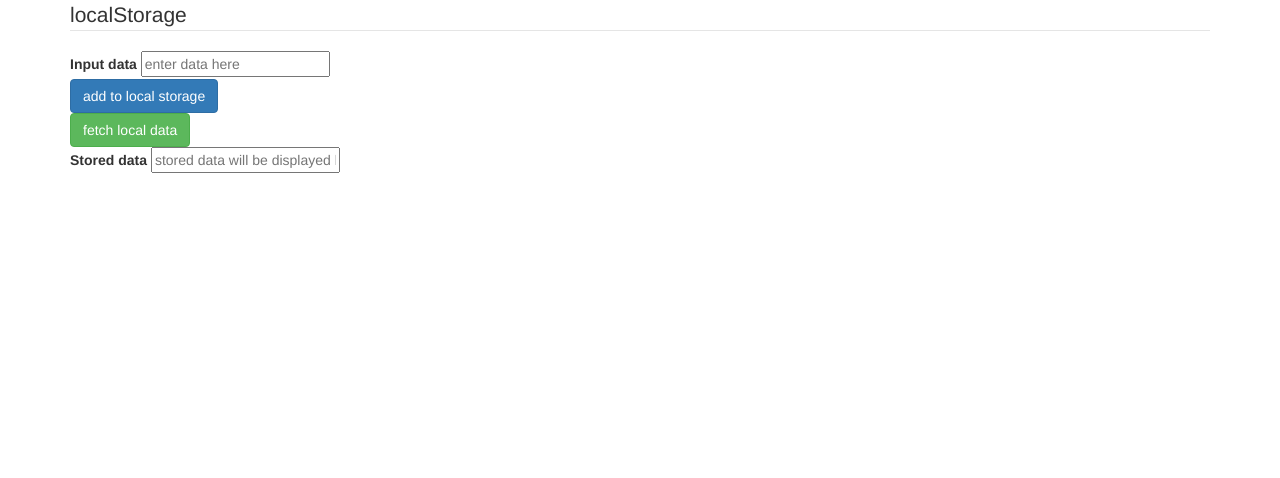
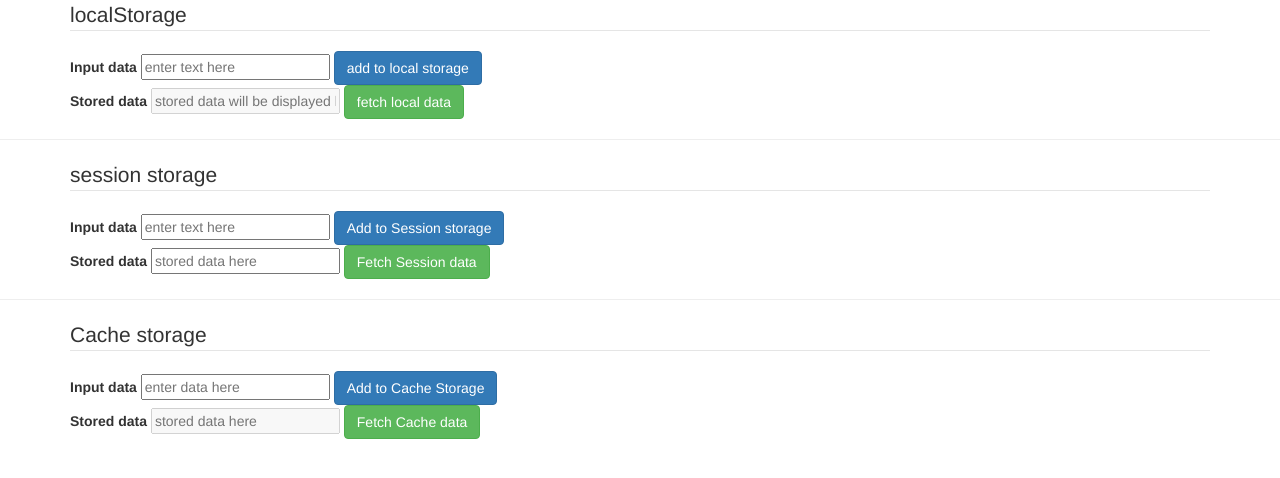
Before and after one commit to hi-manshu-kumar/Browser-Storage, a plain HTML site: page index.html in a window 1280 px wide. Drawn offline with nearby package versions, Linux system fonts and the light colour scheme.

Commit message:
session storage done

```diff
--- a/assets/index.js
+++ b/assets/index.js
@@ -6,6 +6,12 @@ function bindEvents(){
     // window.getElementById('add').addEventListener("click", storeLocal);
     document.getElementById('add').addEventListener("click", storeLocal);
     document.getElementById('fetch').addEventListener("click", fetchLocal);
+
+    document.getElementById("addS").addEventListener("click", storeSession);
+    document.getElementById("fetchS").addEventListener("click", fetchSession);
+
+    document.getElementById("addC").addEventListener("click", storeCache);
+    document.getElementById("fetchS").addEventListener("click", fetchCache);
 }
 
 function storeLocal(){
@@ -20,3 +26,16 @@ function fetchLocal(){
     // var inputFeild =
     document.getElementById("outputtxt").value = localStorage.myvalue;
 }
+
+function storeSession(){
+    console.log("session storing data");
+    var temp = document.getElementById("inputtxtS").value;
+
+    sessionStorage.myvalue = temp ;
+}
+
+function fetchSession(){
+    console.log("fetching session storage", sessionStorage.myvalue);
+
+    document.getElementById("outputtxtS").value = sessionStorage.myvalue;
+}
--- a/index.html
+++ b/index.html
@@ -20,15 +20,44 @@
             </legend>
 
             <label for="">Input data</label>
-            <input type="text" id="inputtxt" placeholder="enter data here"> <br>
+            <input type="text" id="inputtxt" placeholder="enter text here">
+            <button id="add" class="btn btn-primary">add to local storage</button> <br>
 
-            <button id="add" class="btn btn-primary">add to local storage</button> <br>
+            <label for="">Stored data</label>
+            <input type="text" id="outputtxt" placeholder="stored data will be displayed here" disabled>
             <button id="fetch" class="btn btn-success">fetch local data</button> <br>
 
+        </fieldset>
+    </div>
+    <hr>
+
+    <div class="container">
+        <fieldset>
+            <legend>session storage</legend>
+
+            <label for="">Input data</label>
+            <input type="text" placeholder="enter text here" id="inputtxtS" value="">
+            <button id="addS" class="btn btn-primary">Add to Session storage</button> <br>
+
             <label for="">Stored data</label>
-            <input type="text" id="outputtxt" placeholder="stored data will be displayed here">
+            <input type="text" placeholder="stored data here" id="outputtxtS" value="">
+            <button id="fetchS" class="btn btn-success">Fetch Session data</button>
+        </fieldset>
+    </div>
+    <hr>
+
+    <div class="container">
+        <fieldset>
+            <legend>Cache storage</legend>
+
+            <label for="">Input data</label>
+            <input type="text" placeholder="enter data here">
+            <button id="addC" class="btn btn-primary">Add to Cache Storage</button> <br>
+
+            <label for="">Stored data</label>
+            <input type="text" placeholder="stored data here" disabled>
+            <button id="fetchC" class="btn btn-success">Fetch Cache data</button>
         </fieldset>
     </div>
 </body>
-
 </html>
```
